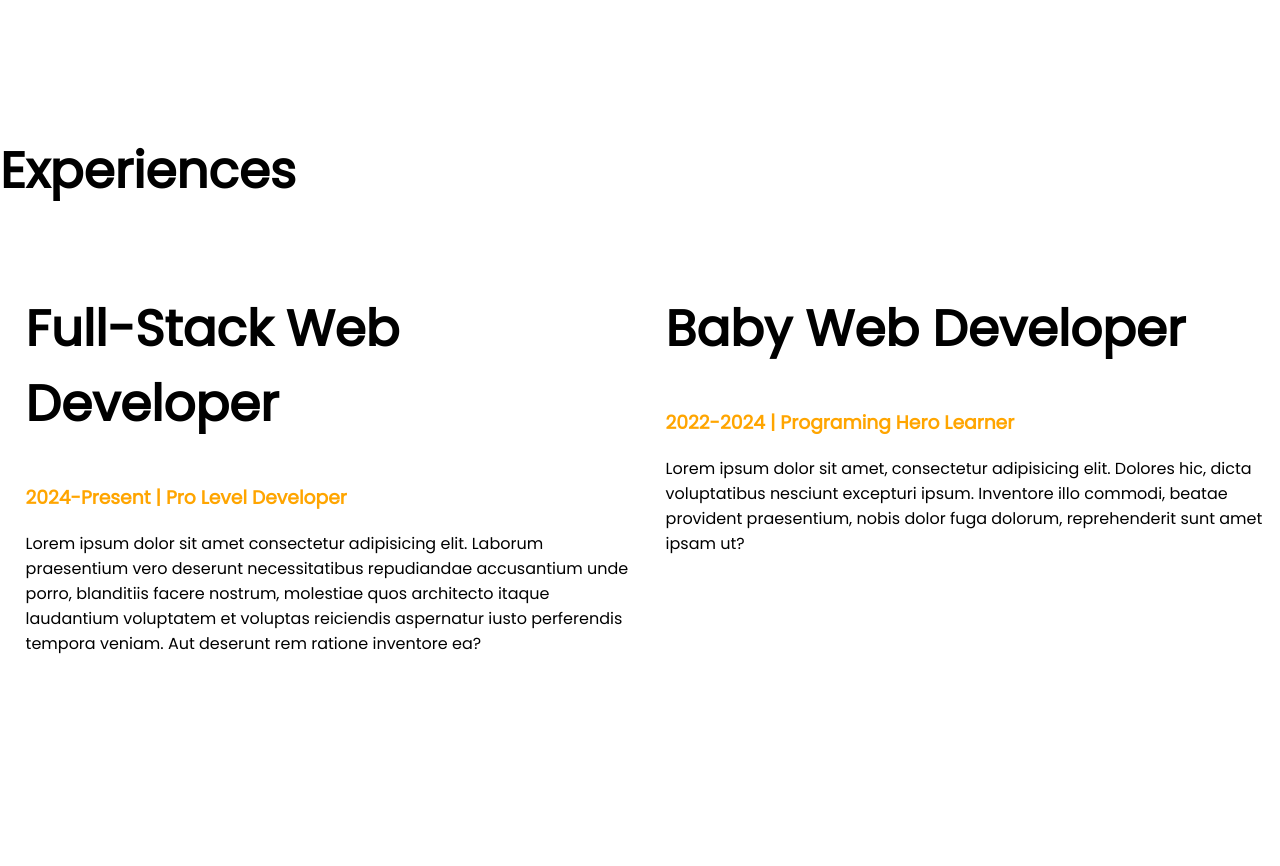
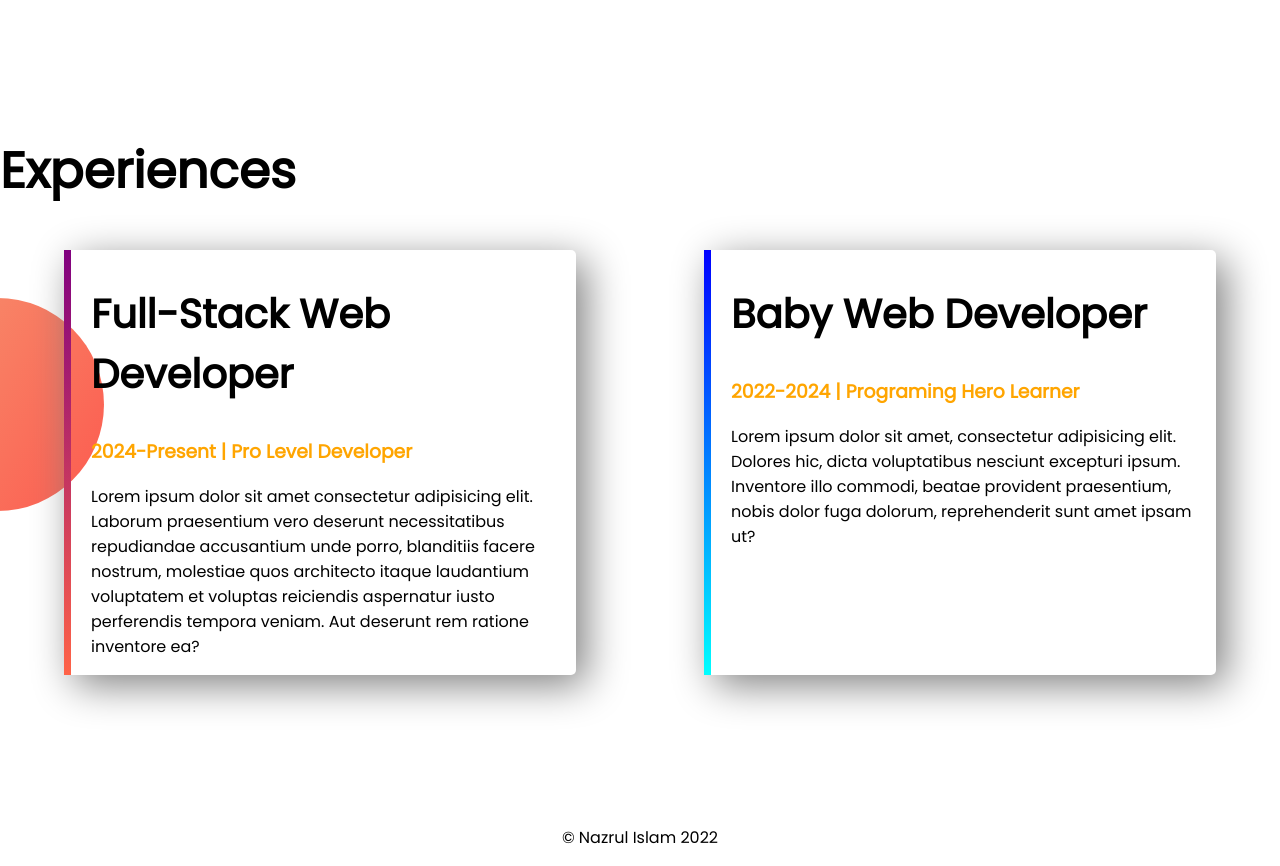
Before and after one commit to kmnazrul/developer-portfolio, a plain HTML site: page index.html in a window 1280 px wide. Shown: the part 980-1846 px from the top of the page. Before the commit the page ends 1802 px from the top, so only its background shows below. Drawn offline with Linux system fonts and the light colour scheme.

Commit message:
experience area fix3

```diff
--- a/index.html
+++ b/index.html
@@ -62,8 +62,8 @@
     <section class="experience-area">
       <h1>Experiences</h1>
       <div class="flexible-container">
-        <div class="half-width">
-          <h1>Full-Stack Web Developer</h1>
+        <div id="full-stack-experience" class="experience-item">
+          <h2>Full-Stack Web Developer</h2>
           <h3 class="orange-color">2024-Present | Pro Level Developer</h3>
           <p>
             Lorem ipsum dolor sit amet consectetur adipisicing elit. Laborum
@@ -74,8 +74,8 @@
           </p>
         </div>
 
-        <div class="half-width">
-          <h1>Baby Web Developer</h1>
+        <div id="baby-web-dev-experience" class="experience-item">
+          <h2>Baby Web Developer</h2>
           <h3 class="orange-color">2022-2024 | Programing Hero Learner</h3>
           <p>
             Lorem ipsum dolor sit amet, consectetur adipisicing elit. Dolores
@@ -86,5 +86,8 @@
         </div>
       </div>
     </section>
+    <footer>
+      <p>&copy; Nazrul Islam 2022</p>
+    </footer>
   </body>
 </html>
--- a/style.css
+++ b/style.css
@@ -4,6 +4,9 @@ body {
 }
 h1 {
   font-size: 50px;
+}
+h2 {
+  font-size: 40px;
 }
 .orange-color {
   color: orange;
@@ -39,3 +42,30 @@ h1 {
 .dream-big-description {
   padding-right: 100px;
 }
+.experience-area {
+  background-image: url(images/exp-bg.png);
+  background-repeat: no-repeat;
+  background-position: left;
+}
+.experience-item {
+  width: 40%;
+  margin-left: 5%;
+  margin-right: 5%;
+  padding-left: 20px;
+  border-radius: 5px;
+  box-shadow: 10px 10px 40px gray;
+}
+
+#full-stack-experience {
+  border-left: 7px solid;
+  border-image: linear-gradient(purple, tomato);
+  border-image-slice: 1;
+}
+#baby-web-dev-experience {
+  border-left: 7px solid;
+  border-image: linear-gradient(blue, cyan);
+  border-image-slice: 1;
+}
+footer p {
+  text-align: center;
+}
```
Also changed, not shown: images/IMG_20220107_154208_2.jpg (deleted).
